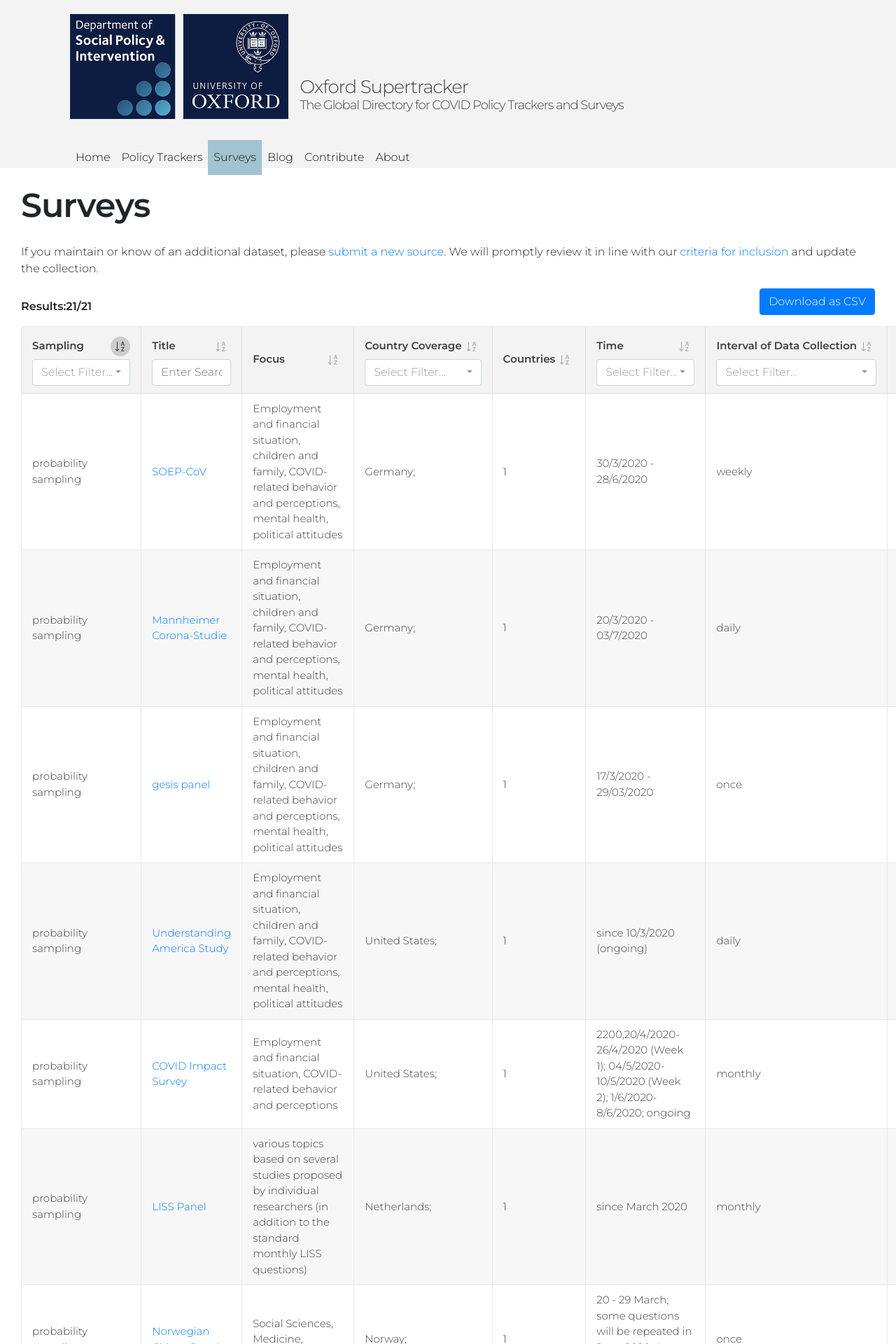
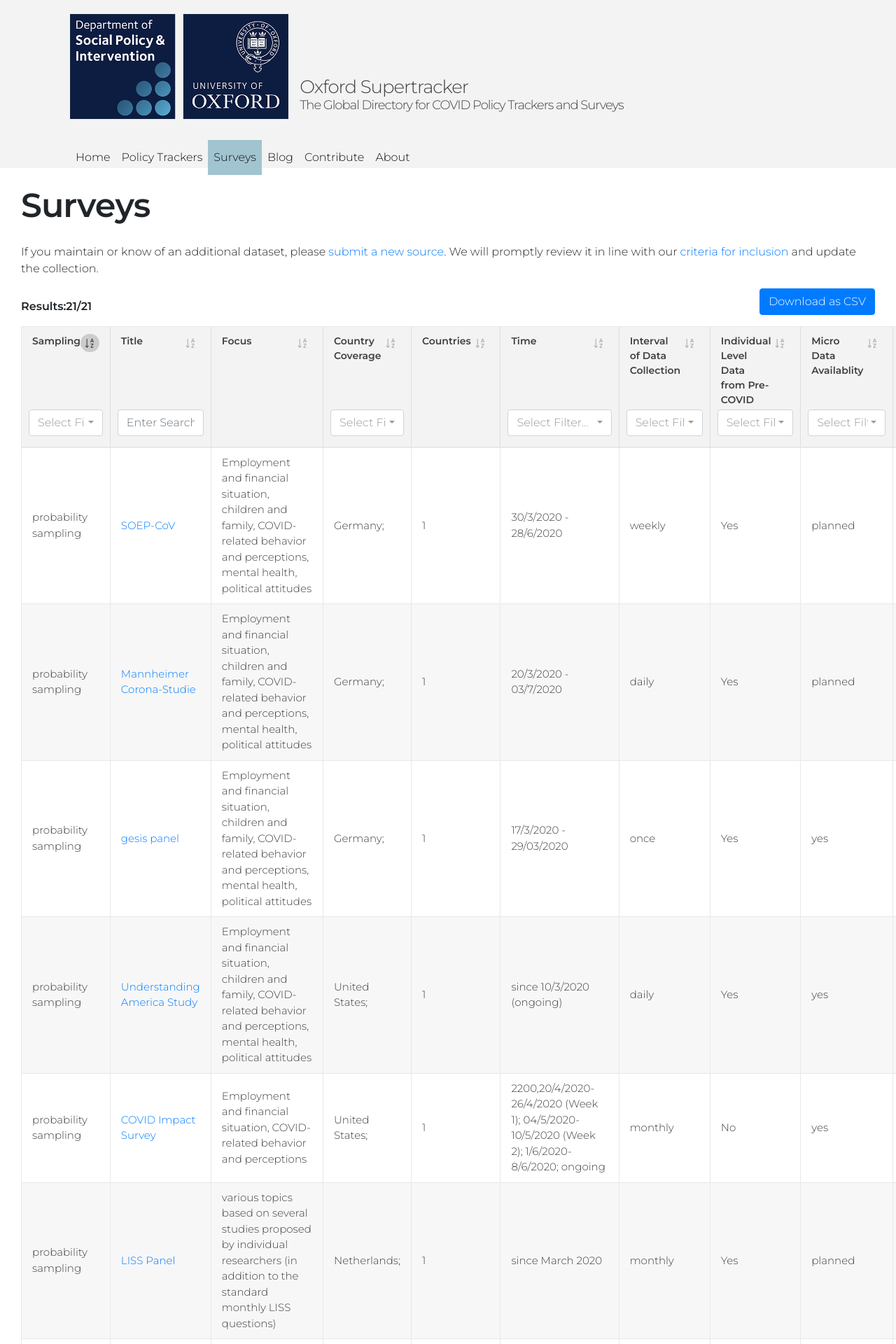
Before and after one commit to lukaslehner/supertracker, a Jekyll site: the page built from 02_surveys.md, in a window 1280 px wide. Shown: the top 1920 px of the page at 70% size. Built offline with Jekyll 4.4.1, drawn with Linux system fonts in a browser that asks for light colours; some of the changed text lies outside the part shown.

Commit message:
fix: small Bugs

```diff
--- a/02_surveys.md
+++ b/02_surveys.md
@@ -20,7 +20,7 @@ bodyclass: page-datatable surveys
 </form>
 
 
-<div class="datatable-container">
+<div class="datatable-container surveys">
   <table>
     {%- assign rownumber = 0 -%}
     {% for row in site.data.surveys %}
@@ -43,7 +43,7 @@ bodyclass: page-datatable surveys
       {% else %}
         {%- assign rownumber = rownumber | plus: 1 -%}
         <tr>
-          <td class="smpling-method">
+          <td class="sampling-method">
             <a>
               {{ row['Sampling'] }}
             </a>
--- a/_sass/datatable.scss
+++ b/_sass/datatable.scss
@@ -17,7 +17,7 @@ body.page-datatable{
     background: #fff;
 
     .filter-element{
-      min-width: 100px;
+      min-width: 120px;
       max-width: 200px;
       margin-right: 10px;
       margin-bottom: 10px;
@@ -150,5 +150,35 @@ body.page-datatable{
     display: none;
   }
 
+  &.surveys{
+    table th{
+      white-space: normal;
+      font-size: 14px;
+      vertical-align: top;
+      padding-bottom: 54px;
+      .filter-element,
+      .form-control{
+        position: absolute;
+        bottom: 15px;
+        left: 10px;
+        right: 10px;
+        width: calc(100% - 20px);
+      }
 
+      a[data-sortby]{
+        width: 100%;
+        height: auto;
+        display: flex;
+        justify-content: space-between;
+        align-items: flex-start;
+        margin-bottom: 2px;
+        &:hover{
+          opacity: 0.7;
+        }
+        svg{
+          flex-shrink: 0;
+        }
+      }
+    }
+  }
 }
--- a/assets/js/datatable.js
+++ b/assets/js/datatable.js
@@ -182,10 +182,13 @@ function createMultiSelect(column, splitter, container, options = {}) {
 
   terms.forEach((term) => allTerms.add(term));
 
+  console.log(terms);
   var options = terms
     .sort()
     .reverse()
-    .reduce((term, string) => `${string}<option>${term}</option>`);
+    .reduce((string, term) => `${string}<option>${term}</option>`, '');
+
+  console.log(options);
 
   var labelElement = showLabel ? `<label>${column}</label>` : "";
 
```
